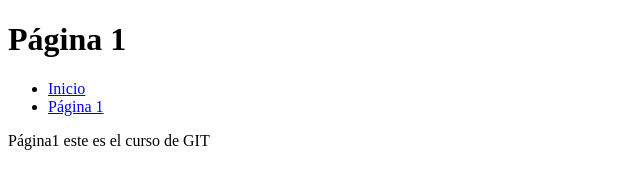
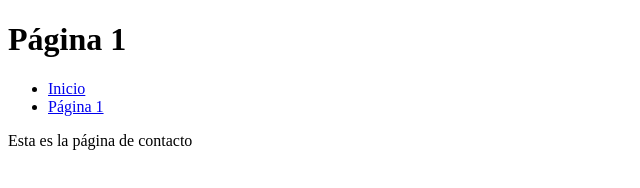
Before and after one commit to Robe-Angular/testeando, a plain HTML site: page contacto.html in a window 1280 px wide. Shown: the full height of the page, 0-640 px from the left. Drawn offline with Linux system fonts and the light colour scheme.

Commit message:
Página de contacto acabada

```diff
--- a/contacto.html
+++ b/contacto.html
@@ -10,7 +10,7 @@
 		<li><a href="index.html">Inicio</a></li>
 		<li><a href="pagina1.html">Página 1</a></li>
 	</ul>
-	<p>Página1 este es el curso de GIT</p>
+	<p>Esta es la página de contacto</p>
 
 </body>
 </html>
```
